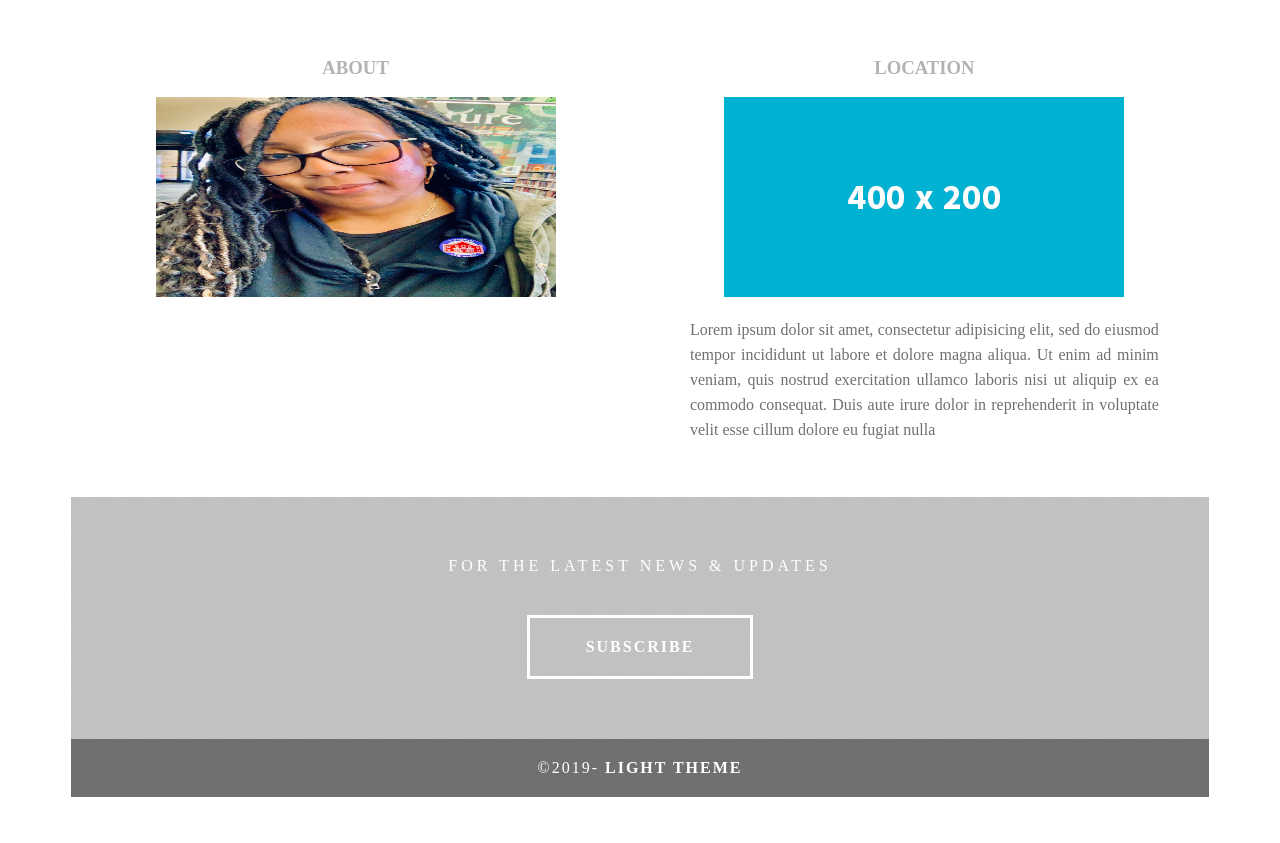
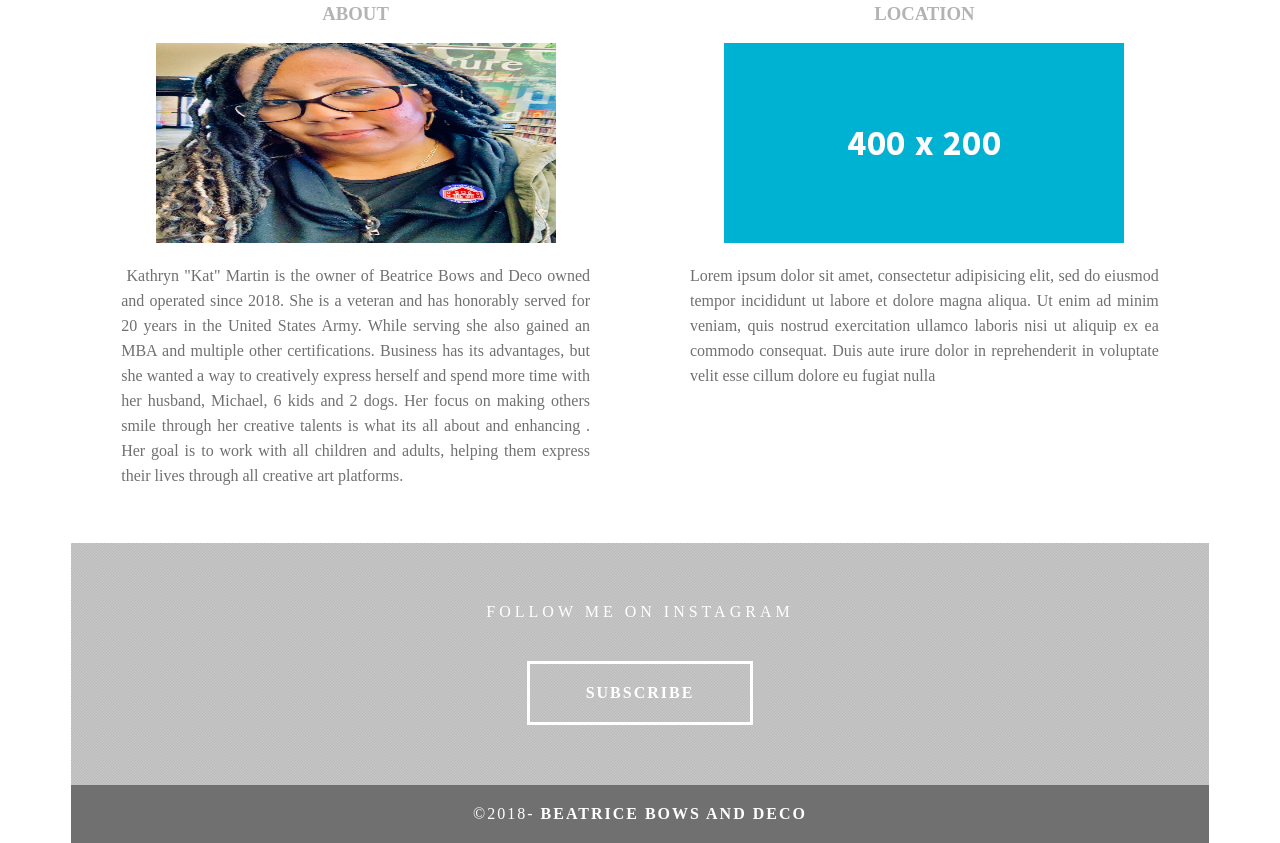
Before and after one commit to kmartin136/beatricebowsanddeco, a plain HTML site: page index.html in a window 1280 px wide. Shown: the part 1841-2684 px from the top of the page. Before the commit the page ends 2638 px from the top, so only its background shows below. Drawn offline with Linux system fonts and the light colour scheme.

Commit message:
Update index.html

```diff
--- a/index.html
+++ b/index.html
@@ -11,7 +11,6 @@
 <script src="http://use.edgefonts.net/source-sans-pro:n2:default.js" type="text/javascript"></script>
 </head>
 <body>
-&nbsp;Kathryn "Kat" Martin is the owner of Beatrice Bows and Deco owned and operated since 2018. She has honorably retired from the United States Army after 20 years of service. While serving she also gleened an MBA and multiple certifications. Looking for a way to creatively express herself an open other avenues of resources, she set her focus on making others smile through her talent. She hopes to be able to work with underprevilage kids and help them express their lives through all types of art.hrough all types of art.
 <div class="container">
 
   <header> <a href="">
@@ -140,8 +139,8 @@ function showSlides(n) {
   <footer>
     <article class="footer_column">
       <h3>ABOUT</h3>
-      <img src="images/voteme.jpg" alt="" width="1000" height="1336" class="cards"/>
-      <p>&nbsp; </p>
+      <img src="images/voteme.jpg" alt="" width="500" height="1336" class="cards"/>
+      <p>&nbsp;Kathryn "Kat" Martin is the owner of Beatrice Bows and Deco owned and operated since 2018. She is a veteran and has honorably served for 20 years in the United States Army. While serving she also gained an MBA and multiple other certifications. Business has its advantages, but she wanted a way to creatively express herself and spend more time with her husband, Michael, 6 kids and 2 dogs. Her focus on making others smile through her creative talents is what its all about and enhancing . Her goal is to work with all children and adults, helping them express their lives through all creative art platforms.</p>
     </article>
     <article class="footer_column">
       <h3>LOCATION</h3>
@@ -152,11 +151,11 @@ function showSlides(n) {
   <!-- Footer Section -->
   <section class="footer_banner" id="contact">
     <h2 class="hidden">Footer Banner Section </h2>
-    <p class="hero_header">FOR THE LATEST NEWS &amp; UPDATES</p>
+    <p class="hero_header">FOLLOW ME ON INSTAGRAM</p>
     <div class="button">subscribe</div>
   </section>
   <!-- Copyrights Section -->
-  <div class="copyright">&copy;2019- <strong>Light Theme</strong></div>
+  <div class="copyright">&copy;2018- <strong>Beatrice Bows and Deco</strong></div>
 </div>
 <!-- Main Container Ends -->
 </body>
```
